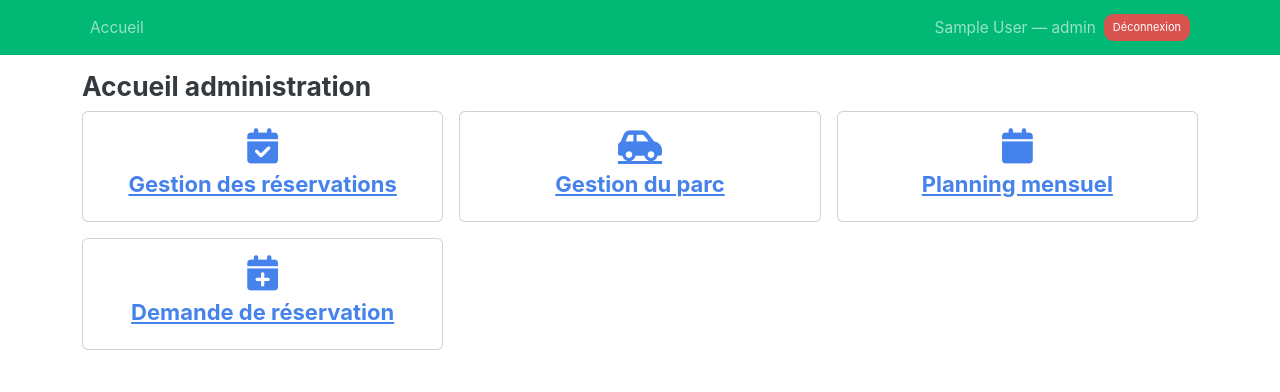
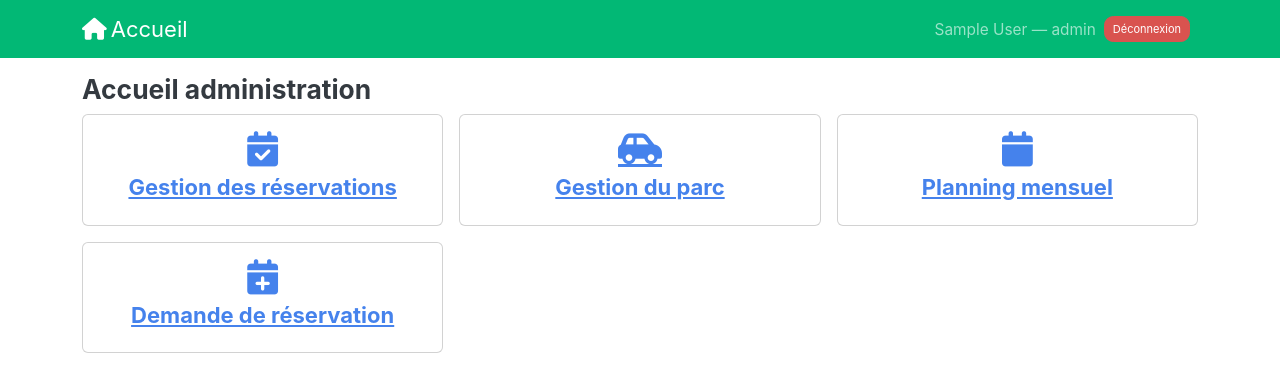
Before and after one commit to sophieetstephen/vehicules, a Flask app: page /home in a window 1280 px wide. Shown: the top 392 px of the page. Run offline with Flask 3, Linux system fonts and the light colour scheme; the visitor is signed in with stand-in values (Sample User, id 1); tables that the repository leaves empty hold one stand-in row (values such as "Sample post"); some libraries are stand-ins or nearby versions.

Commit message:
Use navbar-brand with home icon

```diff
--- a/templates/base.html
+++ b/templates/base.html
@@ -13,14 +13,16 @@
 <body>
 <nav class="navbar navbar-expand-lg navbar-dark bg-dark mb-3">
   <div class="container">
+    {% if user %}
+      <a class="navbar-brand" href="{{ url_for('home') }}">
+        <i class="fa-solid fa-house me-1"></i>Accueil
+      </a>
+    {% endif %}
     <button class="navbar-toggler" type="button" data-bs-toggle="collapse" data-bs-target="#nav">
       <span class="navbar-toggler-icon"></span>
     </button>
     <div class="collapse navbar-collapse" id="nav">
       <ul class="navbar-nav me-auto">
-        {% if user %}
-          <li class="nav-item me-2"><a class="nav-link" href="{{ url_for('home') }}">Accueil</a></li>
-        {% endif %}
       </ul>
       <ul class="navbar-nav ms-auto align-items-center">
         {% if user %}
```
